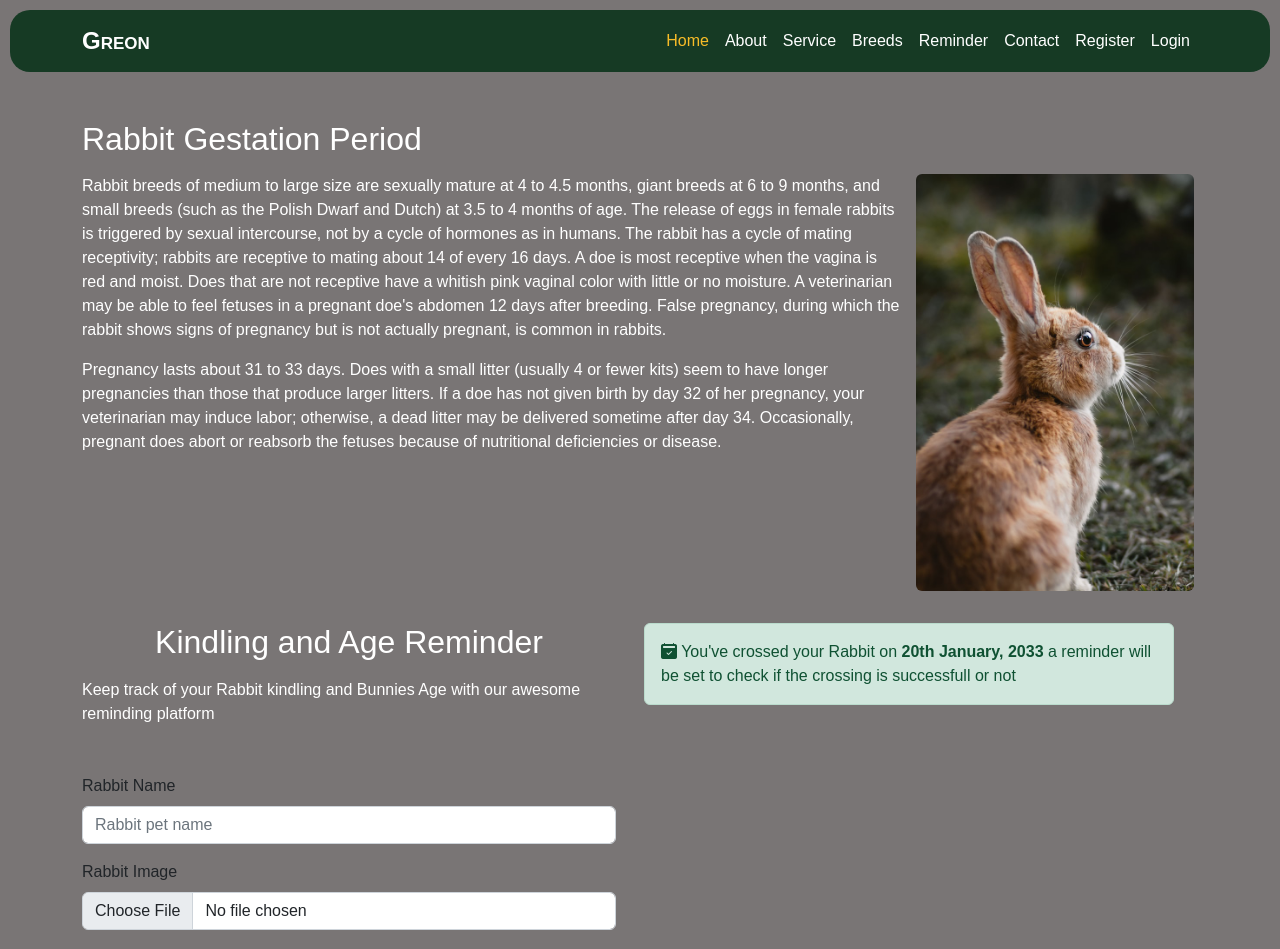
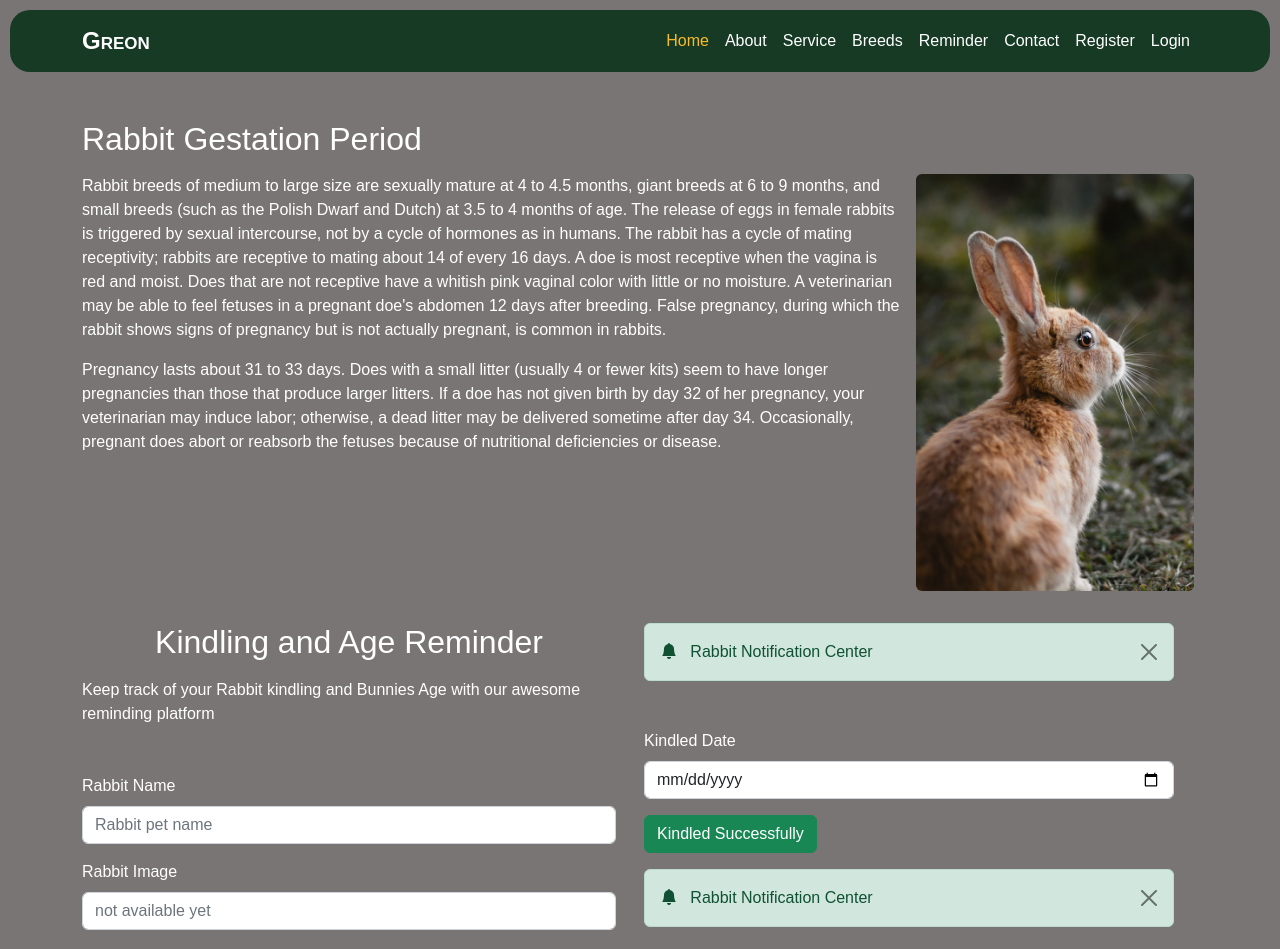
Before and after one commit to Ariyibi-Baseet/Greon, a Vue app: page /reminder in a window 1280 px wide. Shown: the top 949 px of the page. Built offline with nearby package versions, Linux system fonts and the light colour scheme; a web font is replaced by a local one.

Commit message:
still on it

```diff
--- a/src/views/ReminderView.vue
+++ b/src/views/ReminderView.vue
@@ -42,32 +42,98 @@
             <div class="reminder-wrapper mt-5">
               <form method="post">
                 <div class="mb-3">
-                  <label for="" class="form-label">Rabbit Name</label>
+                  <label for="" class="form-label text-white">Rabbit Name</label>
                   <input
                     type="text"
                     class="form-control shadow-none"
                     id=""
+                    v-model="reminderDetails.rabbitName"
                     placeholder="Rabbit pet name"
                   />
                 </div>
                 <div class="mb-3">
-                  <label for="" class="form-label">Rabbit Image</label>
-                  <input type="file" class="form-control shadow-none" id="" />
+                  <label for="" class="form-label text-white">Rabbit Image</label>
+                  <input
+                    type="text"
+                    class="form-control shadow-none"
+                    placeholder="not available yet"
+                    readonly
+                    id=""
+                  />
                 </div>
                 <div class="mb-3">
-                  <label for="" class="form-label">Date Of Crossing</label>
-                  <input type="date" class="form-control shadow-none" id="" />
+                  <label for="" class="form-label text-white">Date Of Crossing</label>
+                  <input
+                    type="date"
+                    class="form-control shadow-none"
+                    id=""
+                    v-model="reminderDetails.rabbitDate"
+                  />
                 </div>
-                <button type="submit" class="btn btn-primary">Submit</button>
+                <button
+                  type="button"
+                  class="btn btn-primary"
+                  @click="getReminderDetails()"
+                >
+                  Submit
+                </button>
               </form>
             </div>
           </div>
           <div class="col-md-6 mb-3 ps-3">
-            <div class="mt-3 alert alert-success d-flex align-items-center" role="alert">
-              <div>
-                <i class="bi bi-calendar2-check-fill"></i> You've crossed your Rabbit on
-                <b>20th January, 2033</b> a reminder will be set to check if the crossing
-                is successfull or not
+            <div
+              class="mt-3 alert alert-dismissible fade show alert-success d-flex flex-column"
+              role="alert"
+            >
+              <button
+                type="button"
+                class="btn-close"
+                data-bs-dismiss="alert"
+                aria-label="Close"
+              ></button>
+              <div><i class="bi bi-bell-fill"></i> &nbsp; Rabbit Notification Center</div>
+              <div v-if="rabbitDateInfo" class="mt-2">
+                <i class="bi bi-calendar2-check-fill"></i> You've crossed your Rabbit
+                named <b>{{ rabbitNameDisplay }}</b> on <b>{{ rabbitDateInfo }}</b> a
+                reminder will be set to check if the crossing is successfull or not
+              </div>
+            </div>
+            <div class="reminder-wrapper mt-5">
+              <form method="post">
+                <div class="mb-3">
+                  <label for="" class="form-label text-white">Kindled Date</label>
+                  <input
+                    type="date"
+                    class="form-control shadow-none"
+                    id=""
+                    v-model="reminderDetails.rabbitKindledDate"
+                  />
+                </div>
+                <button
+                  type="button"
+                  class="btn btn-success"
+                  @click="calculateBunnyAge()"
+                >
+                  Kindled Successfully
+                </button>
+              </form>
+
+              <div
+                class="mt-3 alert alert-dismissible fade show alert-success d-flex flex-column"
+                role="alert"
+              >
+                <button
+                  type="button"
+                  class="btn-close"
+                  data-bs-dismiss="alert"
+                  aria-label="Close"
+                ></button>
+                <div>
+                  <i class="bi bi-bell-fill"></i> &nbsp; Rabbit Notification Center
+                </div>
+                <div v-if="after30Days" class="mt-2">
+                  <i class="bi bi-calendar2-check-fill"></i> Your Bunny is 1day today
+                </div>
               </div>
             </div>
           </div>
@@ -87,7 +153,42 @@ export default {
   data() {
     return {
       rabbitGestationImg: "/img/rabbit-gestation.jpg",
+      reminderDetails: {
+        rabbitName: "",
+        // rabbitImage: "",
+        rabbitDate: "",
+        rabbitKindledDate: "",
+      },
+      rabbitDateInfo: "",
+      rabbitNameDisplay: "",
+      after30Days: "",
     };
+  },
+  setup() {
+    // let currentDate = new Date();
+    //   console.log(currentDate);
+    //   let dateNow = currentDate.getDate();
+    //   console.log(dateNow);
+    //   let threeDaysTime = currentDate.setDate(dateNow + 30);
+    //   let newDateNow = new Date(threeDaysTime);
+    //   console.log(newDateNow);
+  },
+  methods: {
+    getReminderDetails() {
+      console.log(this.reminderDetails);
+      this.rabbitDateInfo = this.reminderDetails.rabbitDate;
+      this.rabbitNameDisplay = this.reminderDetails.rabbitName;
+    },
+    calculateBunnyAge() {
+      let currentDate = new Date(this.reminderDetails.rabbitKindledDate);
+      console.log(currentDate);
+      let dateNow = currentDate.getDate();
+      console.log(dateNow);
+      let threeDaysTime = currentDate.setDate(dateNow + 1);
+      let newDateNow = new Date(threeDaysTime);
+      this.after30days = newDateNow;
+      // console.log(newDateNow);
+    },
   },
 };
 </script>
```
Also changed, not shown: src/views/CalculatorView.vue (deleted, +0 -9 lines).
